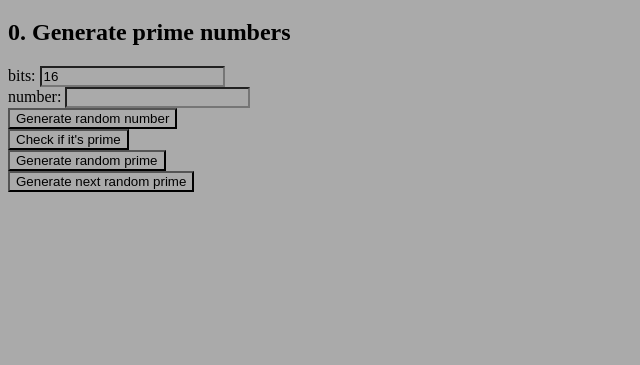
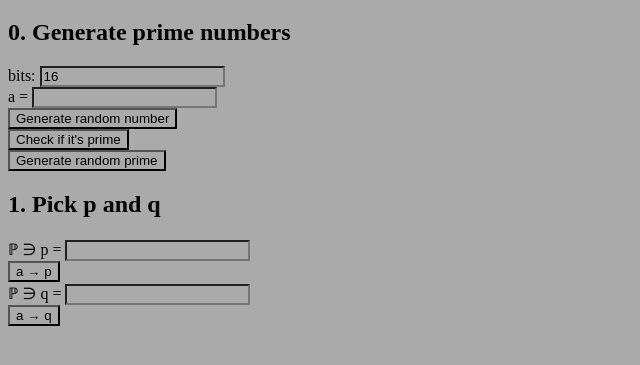
Before and after one commit to Nircek/rsa-calculator, a plain HTML site: page index.html in a window 1280 px wide. Shown: the part 61-426 px from the top of the page, without its empty margins (0-640 px from the left). Drawn offline with Linux system fonts and the light colour scheme.

Commit message:
Add 1st chapter: pick p and q

```diff
--- a/index.html
+++ b/index.html
@@ -13,13 +13,18 @@
     <h1>RSA Calculator</h1>
     <h2>0. Generate prime numbers</h2>
     bits: <input type="number" name="bits" id="bits" value="16" /><br />
-    number: <input type="number" name="number" id="number" /><br />
+    a = <input type="number" name="number" id="number" /><br />
     <button id="random">Generate random number</button><br />
     <button id="if_prime">Check if it's prime</button>
     <span id="number_prime" class="hidden">It is a prime number!</span>
     <span id="number_not_prime" class="hidden">It is NOT a prime number!</span
     ><br />
     <button id="gen_prime">Generate random prime</button><br />
-    <button id="gen_next_prime">Generate next random prime</button><br />
+    <!-- <button id="gen_next_prime">Generate next random prime</button><br /> -->
+    <h2>1. Pick p and q</h2>
+    &#8473; &ni; p = <input type="number" name="p" id="p" /><br />
+    <button id="atop">a &rarr; p</button><br />
+    &#8473; &ni; q = <input type="number" name="q" id="q" /><br />
+    <button id="atoq">a &rarr; q</button><br />
   </body>
 </html>
--- a/site.js
+++ b/site.js
@@ -17,10 +17,18 @@ const ginit = () => {
   const gen_prime = () => {
     g.number.value = randomPrime(g.bits.value);
   };
+  const atop = () => {
+    g.p.value = g.number.value;
+  };
+  const atoq = () => {
+    g.q.value = g.number.value;
+  };
   Object.entries({
     random: random,
     if_prime: if_prime,
     gen_prime: gen_prime,
+    atop: atop,
+    atoq: atoq,
   }).forEach((e) => {
     g[e[0]].onclick = e[1];
   });
```
